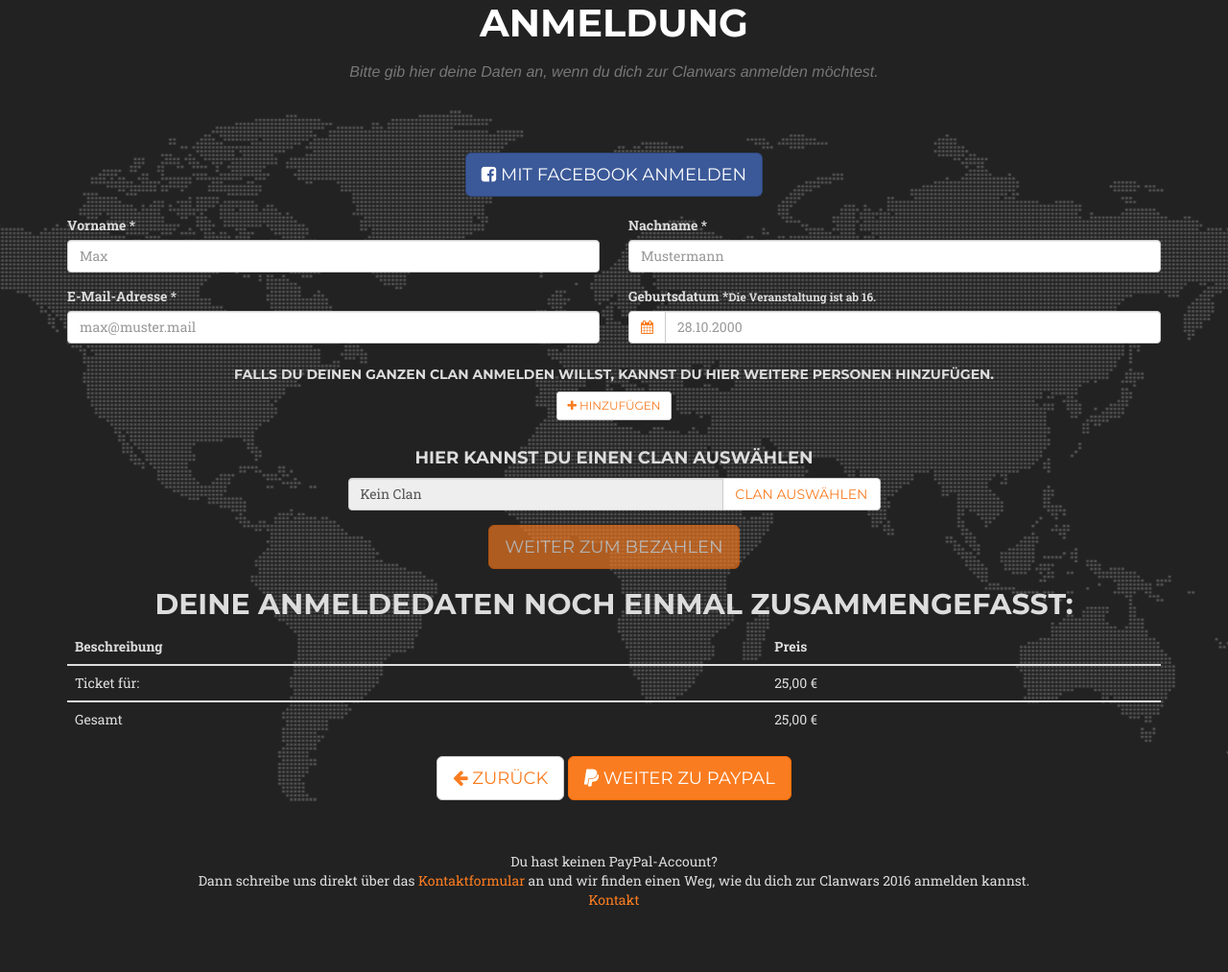
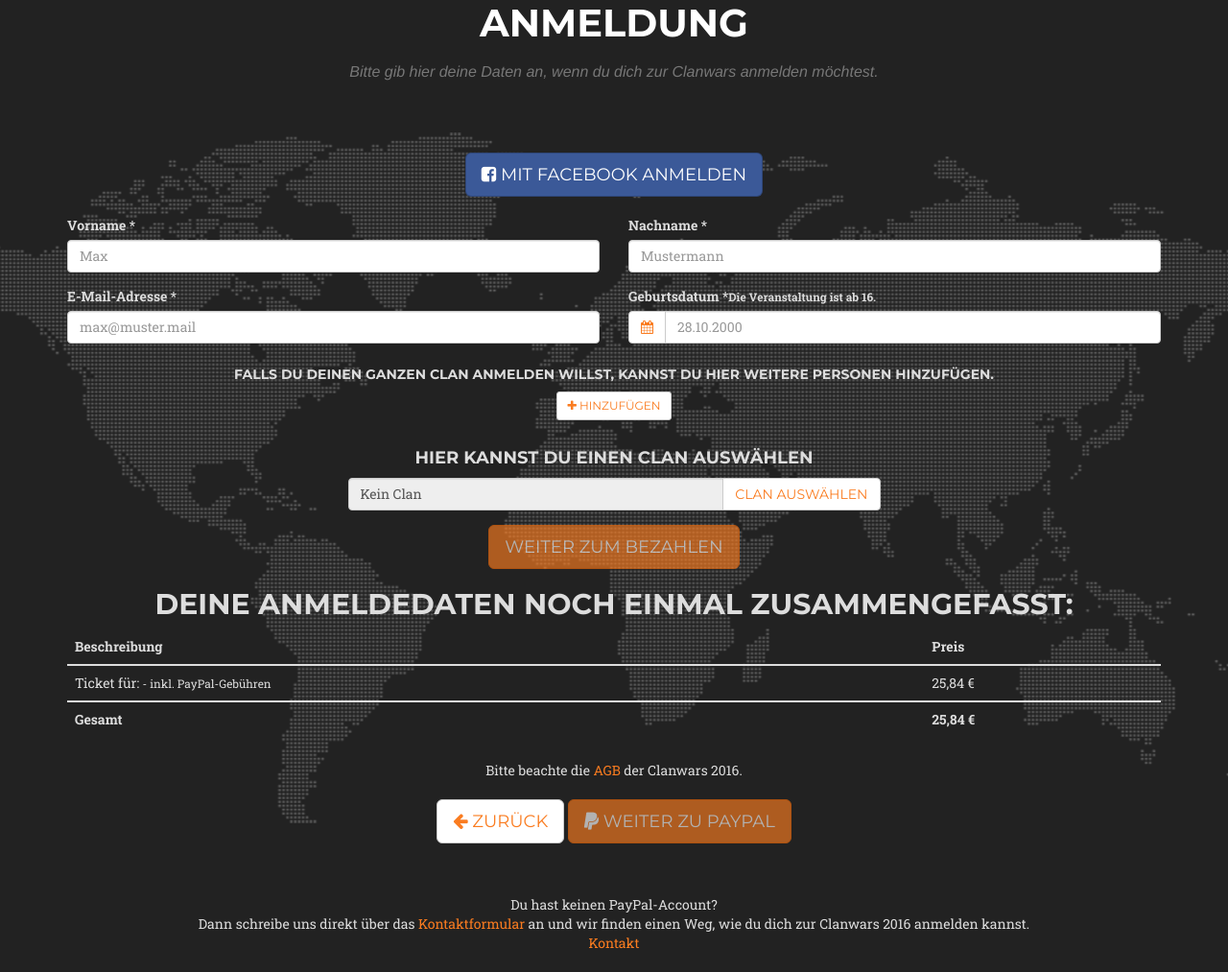
Before and after one commit to Multimediajugend/clanwars-landing, a PHP site: page / in a window 1280 px wide. Shown: the part 5407-6420 px from the top of the page at 96% size. Run offline with PHP 8.4, Linux system fonts and the light colour scheme; data that the repository does not hold is empty; some libraries are stand-ins or nearby versions; some web fonts are replaced.

Commit message:
Update the prices

```diff
--- a/backend/paypal.php
+++ b/backend/paypal.php
@@ -11,8 +11,8 @@ use PayPal\Api\Transaction;
 use PayPal\Auth\OAuthTokenCredential;
 use PayPal\Rest\ApiContext;
 
-define("SINGLE_TICKET", 25.74);
-define("GROUP_TICKET", 20.65);
+define("SINGLE_TICKET", 25.84);
+define("GROUP_TICKET", 20.74);
 
 class PayPal
 {
--- a/scripts/clanwars.js
+++ b/scripts/clanwars.js
@@ -194,6 +194,8 @@ clanwarsApp.controller('ContactCtrl', ['$scope', '$timeout', '$http', function($
 }]);
 
 clanwarsApp.controller('RegisterCtrl', ['$rootScope', '$scope', '$http', function($rootScope, $scope, $http) {
+    $scope.singleTicket = 25.84;
+    $scope.groupTicket = 20.74;
     $scope.persons = [{'id' : 0, 'birthday': null, 'birthdayPopup': { opened: false}}];
     $scope.isRegister = true;
     $scope.noClan = {ID: 0, Name: 'Kein Clan'};
--- a/sections/price.php
+++ b/sections/price.php
@@ -35,8 +35,8 @@
         <br /><br />
         <div class="row text-center text-muted" >
             <p>Der Nachlass für Gruppenkarten wird gewährt, sobald bei der Bezahlung ein Clan im Profil hinterlegt ist. Am Einlass wird geprüft, ob mehr als 4 Personen innerhalb des Clans bezahlt haben. Ist dies nicht der Fall, muss der Differenzbetrag von 5€ p.P. an der Abendkasse nachträglich gezahlt werden.</p>
-            <p style="font-size: 0.75em;"><sup>1</sup> zzgl. 0,74€ PayPal-Gebühren</p>
-            <p style="font-size: 0.75em;"><sup>2</sup> zzgl. 0,65€ PayPal-Gebühren</p>
+            <p style="font-size: 0.75em;"><sup>1</sup> zzgl. 0,84€ PayPal-Gebühren</p>
+            <p style="font-size: 0.75em;"><sup>2</sup> zzgl. 0,74€ PayPal-Gebühren</p>
         </div>
     </div>
 </section>
--- a/sections/registration.php
+++ b/sections/registration.php
@@ -98,21 +98,25 @@
                     </thead>
                     <tbody>
                         <tr ng-repeat="person in persons">
-                            <td>Ticket für: {{person.firstname}} {{person.lastname}}<small ng-hide="clan.ID==noClan.ID"> (Gruppenkarte)</small></td>
-                            <td><span ng-show="clan.ID==noClan.ID">25,00 €</span><span ng-hide="clan.ID==noClan.ID">20,00 €</span></td>
+                            <td>Ticket für: {{person.firstname}} {{person.lastname}} <small>- inkl. PayPal-Gebühren</small> <small ng-hide="clan.ID==noClan.ID"> (Gruppenkarte)</small></td>
+                            <td><span ng-show="clan.ID==noClan.ID">{{singleTicket.toString().replace('.',',')}} €</span><span ng-hide="clan.ID==noClan.ID">{{groupTicket.toString().replace('.',',')}} €</span></td>
                         </tr>
                     </tbody>
                     <tbody>
                         <tr>
-                            <td>Gesamt</td>
-                            <td><span ng-show="clan.ID==noClan.ID">{{persons.length*25}},00 €</span><span ng-hide="clan.ID==noClan.ID">{{persons.length*20}},00 €</span></td>
+                            <td><label>Gesamt</label></td>
+                            <td><label><span ng-show="clan.ID==noClan.ID">{{(persons.length*singleTicket).toString().replace('.',',')}} €</span><span ng-hide="clan.ID==noClan.ID">{{(persons.length*groupTicket).toString().replace('.',',')}} €</span></label></td>
                         </tr>
                     </tbody>
                 </table>
                 <div class="row text-center">
                     <div class="col-lg-12">
+                        Bitte beachte die <a href="#" data-toggle="modal" data-target="#agbModal">AGB</a> der Clanwars 2016.
+                    </div>
+                    <br /><br />
+                    <div class="col-lg-12">
                         <button class="btn btn-lg btn-default" ng-click="goBack()" type="button"><span class="fa fa-arrow-left"></span> Zurück</button>
-                        <button class="btn btn-lg btn-primary" type="button"><span class="fa fa-paypal"></span> Weiter zu PayPal</button>
+                        <button class="btn btn-lg btn-primary" type="button" ng-disabled="true"><span class="fa fa-paypal"></span> Weiter zu PayPal</button>
                     </div>
                     <br /><br /><br /><br /><br />
                     <div class="col-lg-12">
```
